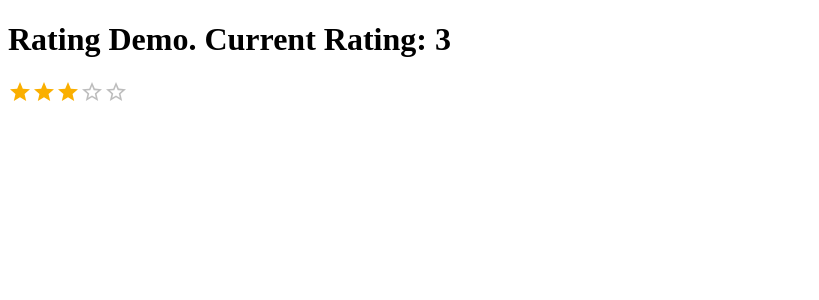
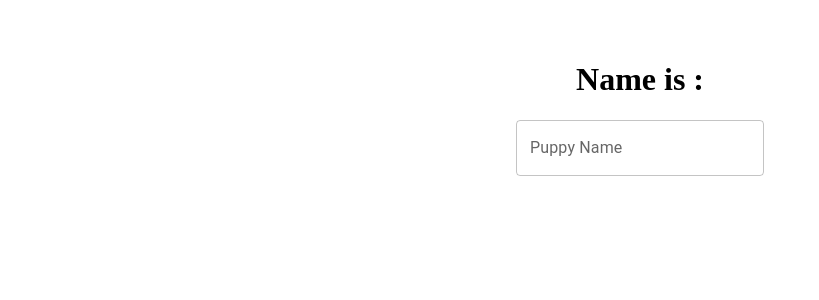
Before and after one commit to eyi739/testing-type, a React (Vite) app: page / in a window 1280 px wide. Shown: the top 300 px of the page, without its empty margins (0-819 px from the left). Built offline with nearby package versions, Linux system fonts and the light colour scheme.

Commit message:
mui forms.

```diff
--- a/src/App.css
+++ b/src/App.css
@@ -1,4 +1,4 @@
-/* #root {
+#root {
   max-width: 1280px;
   margin: 0 auto;
   padding: 2rem;
--- a/src/App.jsx
+++ b/src/App.jsx
@@ -17,6 +17,8 @@ import Button from "@mui/material/Button"
 import IconButton from "@mui/material/IconButton"
 import AlarmIcon from "@mui/icons-material/Alarm"
 import RatingDemo from './RatingDemo';
+import FormDemo from './FormDemo';
+
 
 import { sum } from './utils';
 import QuoteFetcher from './QuoteFetcherLoader';
@@ -62,7 +64,7 @@ import QuoteFetcher from './QuoteFetcherLoader';
 function App() {
  return (
   <div>
-    <RatingDemo/>
+    <FormDemo/>
   </div>
 )}
 
--- /dev/null
+++ b/src/FormDemo.jsx
@@ -0,0 +1,15 @@
+import { useState } from "react";
+import TextField from "@mui/material/TextField"
+
+export default function FormDemo() {
+    const [name, setName] = useState("")
+    const updateName = (e) => {
+        setName(e.target.value)
+    }
+    return (
+        <div>
+            <h1>Name is : {name}</h1>
+            <TextField id="outlined-basic" label="Puppy Name" placeholder="Fido" variant="outlined" value={name} onChange={updateName} />
+        </div>
+    )
+}
```
